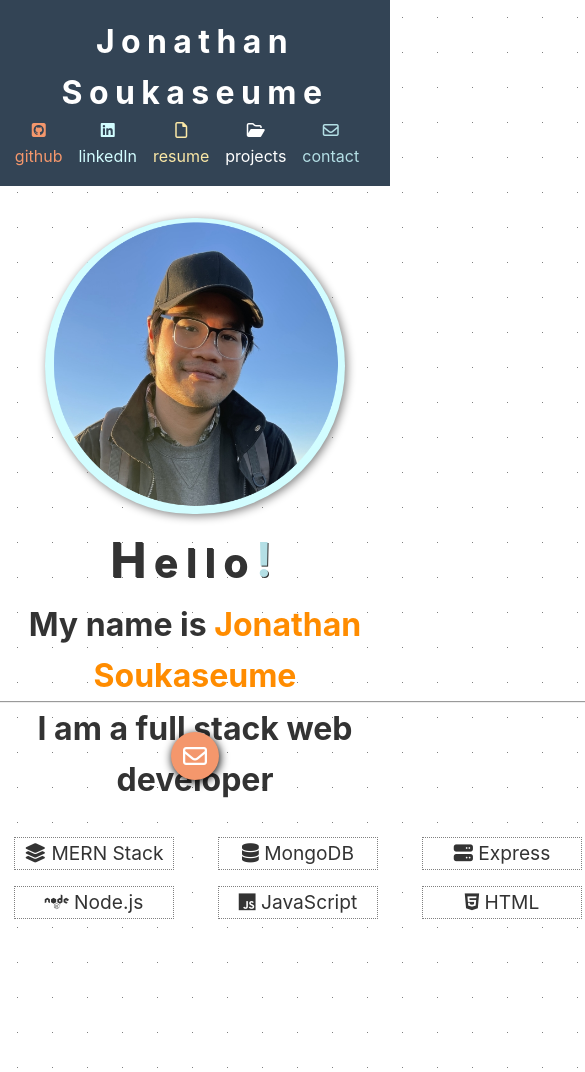
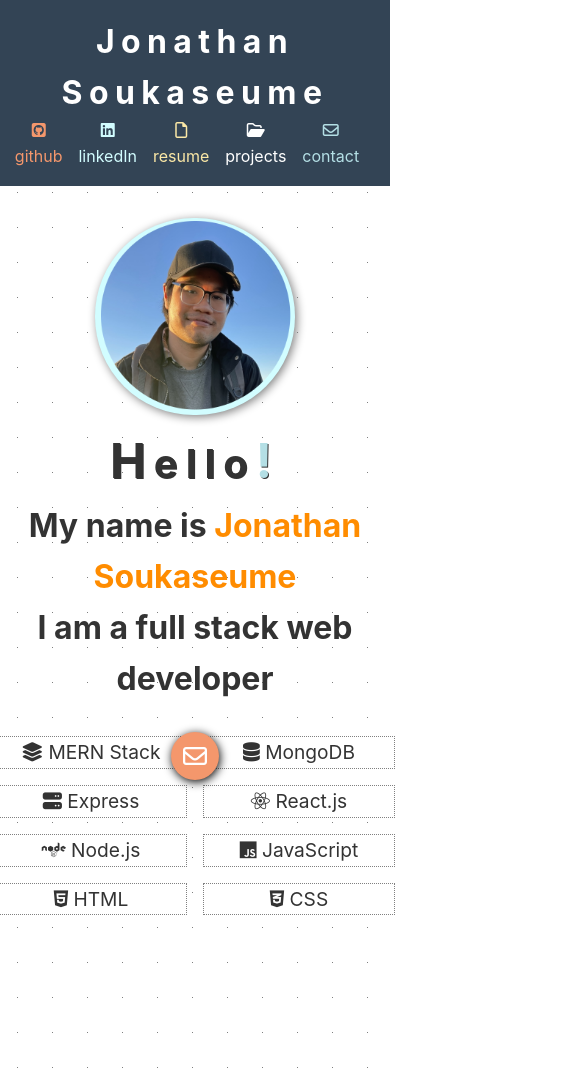
Before and after one commit to jsoomie/mern-profile, a React (Create React App) app in the folder client/: page / in a window 390 px wide. Shown: the top 1072 px of the page, 585 px wide, since content can reach past the window. Built offline with nearby package versions, Linux system fonts and the light colour scheme.

Commit message:
added media queries

```diff
--- a/client/src/index.css
+++ b/client/src/index.css
@@ -38,7 +38,7 @@ ul {
 .container {
   max-width: 1100px;
   margin: auto;
-  overflow: hidden;
+  /* overflow: hidden; */
   padding: 0 2rem;
 }
 
@@ -156,3 +156,96 @@ ul {
 .projectsPage {
   margin-bottom: 10rem;
 }
+
+/* ///////////////////////////////////////// */
+
+@media only screen and (max-width: 900px) {
+  .grid-4 {
+    display: grid;
+    grid-template-columns: repeat(2, 1fr);
+  }
+
+  .grid-3 {
+    display: grid;
+    grid-template-columns: repeat(2, 1fr);
+  }
+
+  .program-list-container li {
+    width: 23rem !important;
+  }
+
+  .projects-container {
+    margin: 0.5rem;
+    width: 100%;
+    gap: 0;
+    align-items: center;
+    justify-items: center;
+  }
+}
+
+
+/* ///////////////////////////////////////// */
+
+@media only screen and (max-width: 800px) {
+  .greeting-container img {
+    width: 200px;
+  }
+
+  .greeting-break {
+    display: none;
+  }
+
+  .program-list-container {
+    width: 1px !important;
+    font-size: 1rem;
+  }
+
+  .program-list-container li {
+    width: 12rem !important;
+  }
+
+}
+
+/* ///////////////////////////////////////// */
+
+@media only screen and (max-width: 625px) {
+  .grid-3 {
+    display: grid;
+    grid-template-columns: repeat(1, 1fr);
+  }
+}
+
+/* ///////////////////////////////////////// */
+
+@media only screen and (max-width: 550px) {
+  .form-container {
+    width: 400px !important;
+  }
+}
+
+/* ///////////////////////////////////////// */
+
+@media only screen and (max-width: 450px) {
+  .form-container {
+    width: 300px !important;
+  }
+}
+
+/* ///////////////////////////////////////// */
+
+@media only screen and (max-width: 350px) {
+  .grid-4 {
+    display: grid;
+    grid-template-columns: repeat(1, 1fr);
+    align-items: center;
+  }
+
+  .program-list-container li {
+    width: 15rem !important;
+    height: 2.5rem;
+  }
+
+  .form-container {
+    width: 250px !important;
+  }
+}
```
